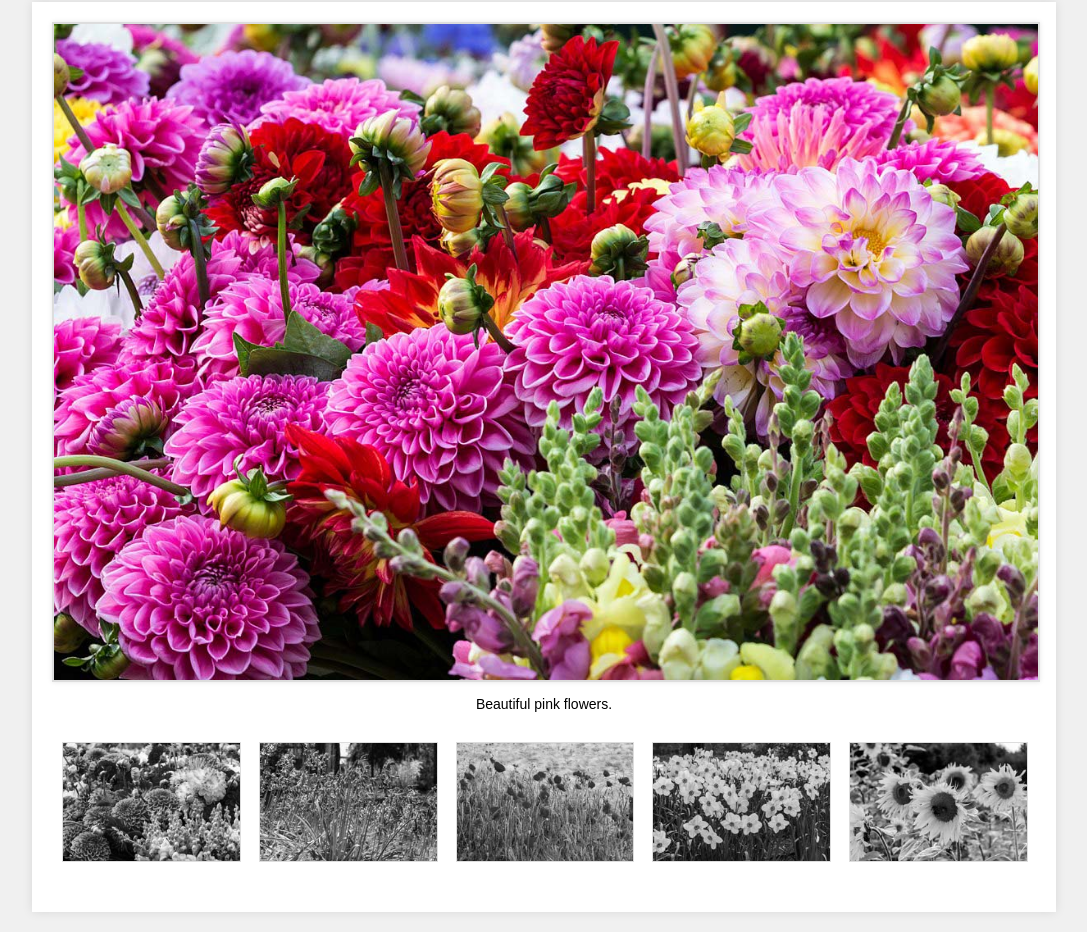
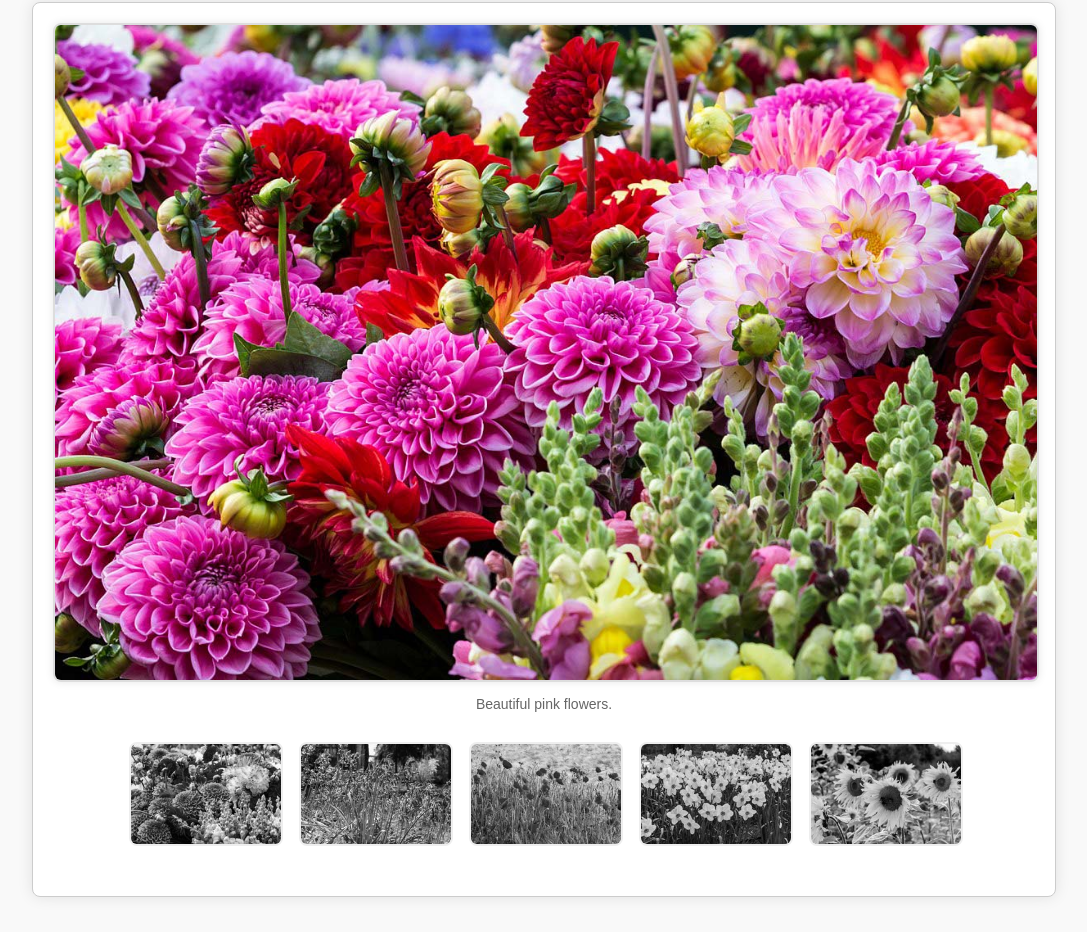
Before and after one commit to rojakatuwal321/FlowerGallery, a plain HTML site: page index.html in a window 1280 px wide. Shown: the part 76-1008 px from the top of the page, without its empty margins (96-1183 px from the left). Drawn offline with Linux system fonts and the light colour scheme.

Commit message:
Update gallery.css

```diff
--- a/gallery.css
+++ b/gallery.css
@@ -1,6 +1,6 @@
 body {
     font-family: Arial, sans-serif;
-    background-color: #f0f0f0;
+    background-color: #f9f9f9; /* Updated body background color */
     margin: 0;
     padding: 0 10%;
   }
@@ -11,11 +11,13 @@ body {
   }
 
   #gallery {
-    max-width: 1200px;
+    max-width: 1000px;
     margin: 20px auto;
     padding: 20px;
     background-color: #fff;
-    box-shadow: 0 0 10px rgba(0, 0, 0, 0.1);
+    border: 1px solid #ccc; /* Updated border style */
+    border-radius: 8px;
+    box-shadow: 0 0 15px rgba(0, 0, 0, 0.1); /* Updated box shadow */
   }
 
   figure {
@@ -27,43 +29,48 @@ body {
     max-width: 100%;
     height: auto;
     border: 2px solid #ddd;
-    box-shadow: 0 0 5px rgba(0, 0, 0, 0.1);
+    border-radius: 8px;
+    box-shadow: 0 0 8px rgba(0, 0, 0, 0.1);
   }
 
   #imageCaption {
     margin-top: 10px;
     font-size: 14px;
+    color: #666; /* Updated caption text color */
   }
 
   ul {
     list-style-type: none;
     padding: 0;
     display: flex;
-    justify-content: space-between;
+    justify-content: center;
     flex-wrap: wrap;
     margin-top: 20px;
   }
 
   li {
     margin: 10px;
-    flex: 1 1 calc(20% - 20px); /* Adjust based on the number of thumbnails to fit in a row */
+    width: 150px; /* Fixed width for thumbnails */
     box-sizing: border-box;
   }
 
   li img {
-    width: 100%; /* Make thumbnails responsive */
+    width: 100%;
     height: auto;
-    border: 1px solid #ddd;
+    border: 2px solid #eee; /* Updated border color */
+    border-radius: 8px;
     cursor: pointer;
-    transition: transform 0.2s ease-in-out, filter 0.2s ease-in-out;
-    filter: grayscale(100%);
+    transition: transform 0.2s ease-in-out, border-color 0.2s ease-in-out;
+    filter: grayscale(100%);   /* grayscale filter initially*/
   }
 
   li img:hover {
     transform: scale(1.1); /* Add slight zoom effect on hover */
+    border-color: #ddd; /* Darken border on hover */
   }
 
   li img.active {
-    border-color: #000; /* Highlight active thumbnail */
-    filter: grayscale(0%); /* Show active thumbnail in full color */
+    border-color: #333; /* Highlight active thumbnail */
+    background-color: #333;
+    filter: grayscale(0%);  /* grayscale to 0 after its clicked*/
   }
```
